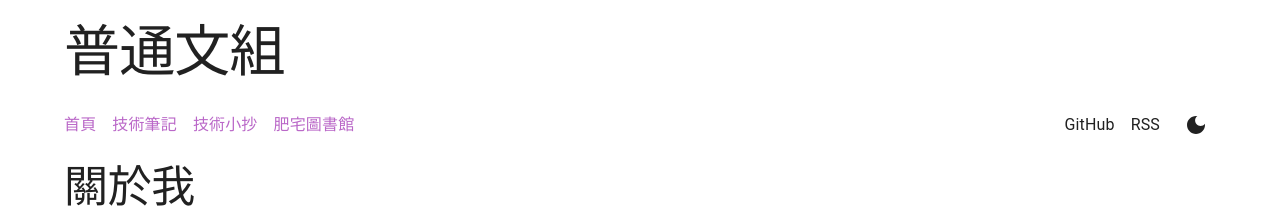
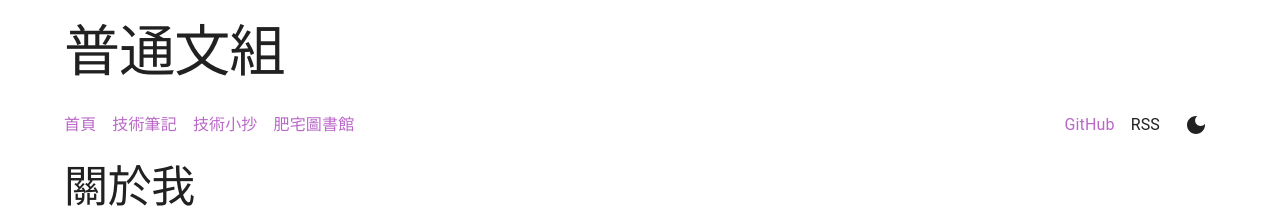
Before and after one commit to tzynwang/next-blog-v2, a Next.js app: page / in a window 1280 px wide. Shown: the top 208 px of the page. Built offline with nearby package versions, Linux system fonts and the light colour scheme.

Commit message:
[feat] Nav add GitHub link

```diff
--- a/component/Common/Nav/index.tsx
+++ b/component/Common/Nav/index.tsx
@@ -46,7 +46,14 @@ function Footer(): React.ReactElement {
             </li>
           </ul>
           <ul className={cn(scopedStyles.nav_ul)}>
-            <li>{i18n.t('frontend.nav.GitHub')}</li>
+            <li>
+              <a
+                href="https://github.com/tzynwang/next-blog-v2"
+                target="_blank"
+              >
+                {i18n.t('frontend.nav.GitHub')}
+              </a>
+            </li>
             <li>{i18n.t('frontend.nav.RssFeed')}</li>
             <li>
               <ThemeToggle />
```
